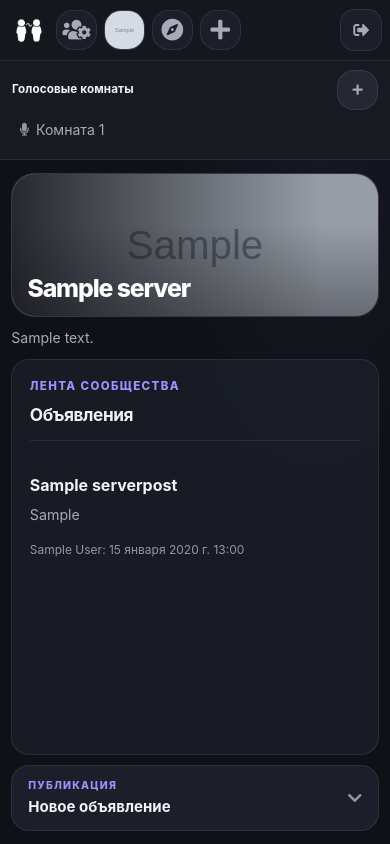
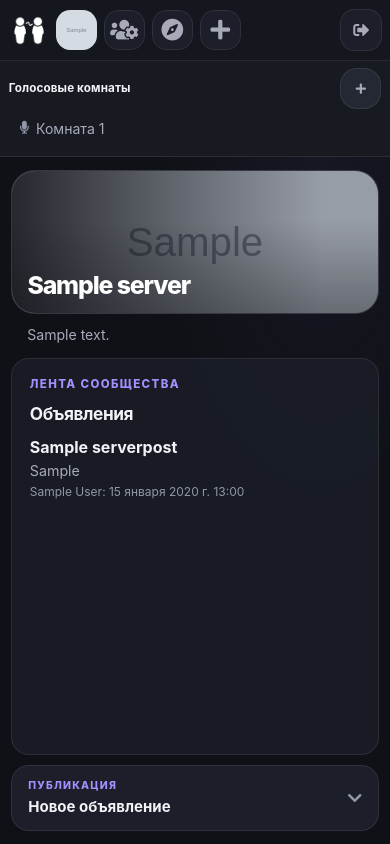
Before and after one commit to MichaelBogdanov/vibetalk, a Django app: page /server/1/ in a window 390 px wide. Run offline with Django 4.2, Linux system fonts and the light colour scheme; a user stored in the database is signed in; tables that the repository leaves empty hold one stand-in row (values such as "Sample post"); grey boxes marked "Sample" are stand-in pictures; some libraries are stand-ins or nearby versions.

Commit message:
Добавлены небольшие улучшения интерфейса

```diff
--- a/website/static/styles/style.css
+++ b/website/static/styles/style.css
@@ -114,9 +114,10 @@ a { color: inherit; text-decoration: none; }
   min-height: 3rem;
   flex: 0 0 3rem;
   place-items: center;
-  border-radius: 1.05rem;
+  border-radius: 0.9rem;
   background: transparent;
   transition: background-color 150ms ease, border-radius 180ms var(--ease-out);
+  overflow: hidden;
 }
 .my_servers li::before {
   position: absolute;
@@ -150,14 +150,12 @@ a { color: inherit; text-decoration: none; }
 .my_servers li img {
   width: 100%;
   height: 100%;
-  border: 1px solid var(--border);
-  border-radius: inherit;
   object-fit: cover;
 }
 .my_servers li a > i { color: var(--text-soft); font-size: 1.4rem; }
 .my_servers li.active a:not(:has(img)) { border-color: rgba(160,145,255,.22); background: var(--accent-tint); }
 .my_servers li.active i, .my_servers li:hover i { color: var(--accent); }
-.my_servers .brand-item img, .auth-brand img { padding: 0.2rem; border: 0; filter: brightness(0) invert(1); }
+.my_servers .brand-item img, .auth-brand img { border: 0; filter: brightness(0) invert(1); }
 .my_servers .logout-link {
   display: grid;
   width: 2.8rem;
@@ -269,7 +266,7 @@ a { color: inherit; text-decoration: none; }
 .page-heading-copy { max-width: 44rem; }
 .eyebrow { margin: 0 0 0.45rem !important; color: var(--accent) !important; font-size: 0.72rem !important; font-weight: 800; letter-spacing: 0.12em; text-transform: uppercase; }
 .page-description { max-width: 38rem; margin: 0.65rem 0 0; color: var(--text-soft); font-size: 0.93rem; line-height: 1.6; }
-.section-heading { display: flex; align-items: flex-start; justify-content: space-between; gap: 1rem; margin-bottom: 1rem; }
+.section-heading { display: flex; align-items: flex-start; justify-content: space-between; gap: 1rem; }
 .section-heading h2 { margin: 0; font-size: 1.08rem; }
 .section-heading p { margin: 0.35rem 0 0; color: var(--text-muted); font-size: 0.82rem; }
 .muted-copy { color: var(--text-muted) !important; font-size: 0.84rem; }
@@ -540,16 +537,15 @@ button:disabled { cursor: wait; opacity: 0.65; }
 .server-cover img { width: 100%; height: 100%; object-fit: cover; opacity: 0.72; }
 .server-cover::after { position: absolute; inset: 0; background: linear-gradient(90deg, rgba(13,14,20,.83), rgba(13,14,20,.08) 85%), linear-gradient(0deg, rgba(13,14,20,.35), transparent 65%); content: ""; pointer-events: none; }
 .server-cover h1 { position: absolute; z-index: 1; right: 1.25rem; bottom: 1.15rem; left: 1.35rem; color: white; font-size: clamp(1.5rem, 3vw, 2.35rem); }
-.server-description { max-height: 4.8rem; margin: 0; overflow: auto; color: var(--text-soft); font-size: 0.88rem; line-height: 1.55; }
+.server-description { max-height: 4.8rem; margin: 0; overflow: auto; color: var(--text-soft); font-size: 0.88rem; line-height: 1.55; line-height: 1; padding: 0.3rem 1rem; }
 #server_posts { min-height: 0; overflow: auto; padding: 1.1rem; border: 1px solid var(--border); border-radius: var(--radius-card); background: rgba(28,31,41,.78); scrollbar-width: thin; scrollbar-color: #3e424e transparent; }
 #server_posts::-webkit-scrollbar, #messages-container::-webkit-scrollbar { width: 0.65rem; }
 #server_posts::-webkit-scrollbar-track, #messages-container::-webkit-scrollbar-track { margin-block: 0.65rem; border-radius: 999px; background: transparent; }
 #server_posts::-webkit-scrollbar-thumb, #messages-container::-webkit-scrollbar-thumb { border: 0.15rem solid transparent; border-radius: 999px; background: #3e424e; background-clip: content-box; }
-#server_posts .section-heading { padding-bottom: 0.75rem; border-bottom: 1px solid var(--border); }
-#server_posts article { padding: 1rem 0; border-bottom: 1px solid var(--border); }
+#server_posts article { padding: 0.5rem 0; border-bottom: 1px solid var(--border); }
 #server_posts article:last-of-type { border-bottom: 0; }
 #server_posts article h3 { margin: 0 0 0.35rem; font-size: 1rem; }
-#server_posts article p { margin: 0 0 0.6rem; color: var(--text-soft); font-size: 0.89rem; line-height: 1.65; white-space: pre-wrap; }
+#server_posts article p { margin: 0; color: var(--text-soft); font-size: 0.89rem; line-height: 1.65; white-space: pre-wrap; line-height: 1; }
 #server_posts article small { color: var(--text-muted); font-size: 0.75rem; }
 #server_posts > .empty-feed { margin: 0; padding: 2.25rem 1rem; color: var(--text-muted); text-align: center; }
 .post-composer { min-width: 0; overflow: hidden; border: 1px solid var(--border); border-radius: var(--radius-card); background: var(--surface); }
@@ -741,21 +735,20 @@ body:has(#root) { min-height: 100dvh; overflow: hidden; }
   .invitations { padding: 1.1rem 0 0; border-top: 1px solid var(--border); border-left: 0; }
 }
 @media (max-width: 700px) {
-  .app-shell { grid-template-columns: minmax(0,1fr); grid-template-rows: 4.1rem auto minmax(0,1fr); }
+  .app-shell { grid-template-columns: minmax(0,1fr); grid-template-rows: auto auto minmax(0,1fr); }
   .app-shell:has(.create_server) { grid-template-columns: minmax(0,1fr); grid-template-rows: 4.1rem minmax(0,1fr); }
   .app-shell:has(.create_server) > .aside { display: none; }
   .my_servers {
     grid-row: 1;
     grid-column: 1;
-    min-height: 4.1rem;
     flex-direction: row;
     padding: 0.45rem 0.65rem;
     border-right: 0;
     border-bottom: 1px solid var(--border);
   }
   .my_servers ul { flex-direction: row; align-items: center; gap: 0.45rem; overflow-x: auto; overflow-y: hidden; }
-  .my_servers li { width: 2.75rem; min-height: 2.75rem; flex-basis: 2.75rem; }
-  .my_servers li a { min-height: 2.75rem; }
+  .my_servers li { width: 2.6rem; min-height: 2.6rem; flex-basis: 2.6rem; }
+  .my_servers li a { min-height: 2.6rem; }
   .my_servers li::before { top: auto; bottom: -0.45rem; left: 50%; width: 1rem; height: 0.18rem; transform: translateX(-50%) scaleX(0); border-radius: 0.2rem 0.2rem 0 0; }
   .my_servers li:hover::before, .my_servers li:focus-within::before, .my_servers li.active::before { transform: translateX(-50%) scaleX(1); }
   .my_servers li.active::before { width: 1.5rem; height: 0.2rem; }
@@ -764,28 +757,27 @@ body:has(#root) { min-height: 100dvh; overflow: hidden; }
     grid-row: 2;
     grid-column: 1;
     max-height: 8.3rem;
-    padding: 0.55rem 0.8rem;
+    padding: 0.45rem 0.65rem;
     overflow: hidden;
     border-right: 0;
     border-bottom: 1px solid var(--border);
   }
-  .aside h3 { min-height: 1.55rem; margin: 0 0 0.25rem; padding: 0 0.2rem; font-size: 0.73rem; }
+  .aside h3 { min-height: 1.55rem; margin: 0 0 0.25rem; padding: 0; font-size: 0.73rem; }
   .aside ul { flex-direction: row; align-items: center; gap: 0.35rem; overflow-x: auto; overflow-y: hidden; scrollbar-width: none; }
   .aside ul::-webkit-scrollbar { display: none; }
   .aside ul li { flex: 0 0 auto; }
   .aside ul li a { min-height: 2.5rem; grid-template-columns: auto auto; grid-template-rows: 1fr; column-gap: 0.45rem; padding: 0.55rem 0.7rem; white-space: nowrap; }
   .aside ul li a > i { grid-row: 1; font-size: 0.8rem; }
   .aside ul li a small { display: none; }
-  .aside:has(.rooms) { display: grid; grid-template-rows: 2.75rem auto; max-height: 7.8rem; }
-  .aside:has(.rooms) h3 { min-height: 2.75rem; margin: 0; }
-  .aside:has(.rooms) h3 button { width: 2.75rem; min-width: 2.75rem; height: 2.75rem; min-height: 2.75rem; flex-basis: 2.75rem; padding: 0; }
+  .aside:has(.rooms) { display: grid; grid-template-rows: 2.6rem auto; max-height: 7.8rem; }
+  .aside:has(.rooms) h3 { min-height: 2.6rem; margin: 0; }
+  .aside:has(.rooms) h3 button { width: 2.6rem; min-width: 2.6rem; height: 2.6rem; min-height: 2.6rem; flex-basis: 2.6rem; padding: 0; }
   .aside:has(.rooms) .rooms { max-height: 2.8rem; flex-direction: row; overflow-x: auto; overflow-y: hidden; }
-  .aside .friends li:first-child a { justify-content: center; grid-template-columns: 1fr; padding: 0.55rem; }
+  .aside .friends li:first-child a { justify-content: center; grid-template-columns: 1fr; padding: 0.55rem; aspect-ratio: 1 / 1; }
   .aside .friends .friend-search-label { display: none; }
   .content { grid-row: 3; grid-column: 1; padding: 1.2rem 1rem; }
   .content:has(.search) { grid-template-rows: minmax(0,1fr) auto; gap: 1rem; padding: 1rem; }
-  .content:has(#messages-container) { grid-template-rows: auto minmax(0,1fr) auto; gap: 0.5rem; padding: 0.9rem 0.65rem max(0.65rem,env(safe-area-inset-bottom)); }
-  .content:has(#messages-container) > h1 { padding-bottom: 0.65rem; }
+  .content:has(#messages-container) { grid-template-rows: auto minmax(0,1fr) auto; gap: 0.5rem; padding: max(0.65rem, env(safe-area-inset-bottom)); }
   .content:has(#messages-container) #messages-container { padding: 0.7rem; }
   #message-form { padding: 0.65rem; }
   .composer-controls { grid-template-columns: minmax(0,1fr) 2.85rem; grid-template-rows: 2.85rem 2.85rem; gap: 0.45rem; }
--- a/website/templates/base.html
+++ b/website/templates/base.html
@@ -9,7 +9,6 @@ function showToast({ icon = "info", title = "", text = "", timer = 4000 }) {
         title,
         text,
         showConfirmButton: false,
-        timer,
         timerProgressBar: true,
         didOpen: (toast) => {
             toast.addEventListener("mouseenter", Swal.stopTimer);
--- a/website/templates/inc/_head.html
+++ b/website/templates/inc/_head.html
@@ -5,7 +5,7 @@
     <meta name='viewport' content='width=device-width, initial-scale=1.0, viewport-fit=cover'>
     <title>{% if title %}{{ title }} · {% endif %}VibeTalk</title>
     <meta name="theme-color" content="#101116">
-    <meta name="description" content="VibeTalk — личные сообщения, тематические сообщества и голосовые комнаты">
+    <meta name="description" content="VibeTalk - личные сообщения, тематические сообщества и голосовые комнаты">
     {% fontawesome_5_static %}
     <script src="{% static 'scripts/jquery.min.js' %}"></script>
     <link rel="stylesheet" href="{% static 'styles/fancybox.css' %}"/>
--- a/website/templates/inc/_my_servers.html
+++ b/website/templates/inc/_my_servers.html
@@ -7,13 +7,6 @@
                 <img src="{% static 'favicon/favicon.png' %}" alt="">
             </a>
         </li>
-        {% if user.is_superuser %}
-        <li>
-            <a href="/admin/website/" aria-label="Управление сайтом" title="Управление сайтом">
-            {% fa5_icon 'users-cog' 'fas' %}
-            </a>
-        </li>
-        {% endif %}
         {% for server in my_servers %}
         {% url 'website:server' server.id as server_url %}
         <li{% if request.path == server_url %} class="active"{% endif %}>
@@ -22,6 +15,13 @@
             </a>
         </li>
         {% endfor %}
+        {% if user.is_superuser %}
+        <li>
+            <a href="/admin/website/" aria-label="Управление сайтом" title="Управление сайтом">
+            {% fa5_icon 'users-cog' 'fas' %}
+            </a>
+        </li>
+        {% endif %}
         <li{% if request.resolver_match.url_name == 'servers' %} class="active"{% endif %}>
             <a href="{% url 'website:servers' %}" aria-label="Обзор серверов" title="Обзор серверов"{% if request.resolver_match.url_name == 'servers' %} aria-current="page"{% endif %}>
             {% fa5_icon 'compass' 'fa' %}
--- a/website/templates/server.html
+++ b/website/templates/server.html
@@ -39,7 +39,7 @@
     </article>
     {% endfor %}
     {% else %}
-    <p class="empty-feed">Здесь пока нет объявлений — создайте первое</p>
+    <p class="empty-feed">Здесь пока нет объявлений - создайте первое</p>
     {% endif %}
 </section>
 <details class="post-composer" id="post-composer"{% if form.errors %} open{% endif %}>
@@ -52,7 +52,6 @@
     </summary>
     <form method="post" id="server-post-form" aria-label="Опубликовать объявление">
         {% csrf_token %}
-        <p class="post-composer-description">Сообщение появится в ленте сервера</p>
         <div class="post-composer-fields">
             <div class="post-field{% if form.title.errors %} has-error{% endif %}">
                 <label for="{{ form.title.id_for_label }}">Заголовок</label>
@@ -65,7 +64,7 @@
                 {% if form.post.errors %}<ul class="field-errors" role="alert">{% for error in form.post.errors %}<li>{{ error }}</li>{% endfor %}</ul>{% endif %}
             </div>
         </div>
-        <button type="submit">{% fa5_icon 'paper-plane' 'fa' %}<span>Опубликовать</span></button>
+        <button type="submit"><span>Опубликовать</span></button>
     </form>
 </details>
 
```
Also changed, not shown: other parts of website/static/styles/style.css (+25 -11 lines), website/templates/conversation.html (+3 -4 lines), website/templates/me.html (+4 -4 lines).
